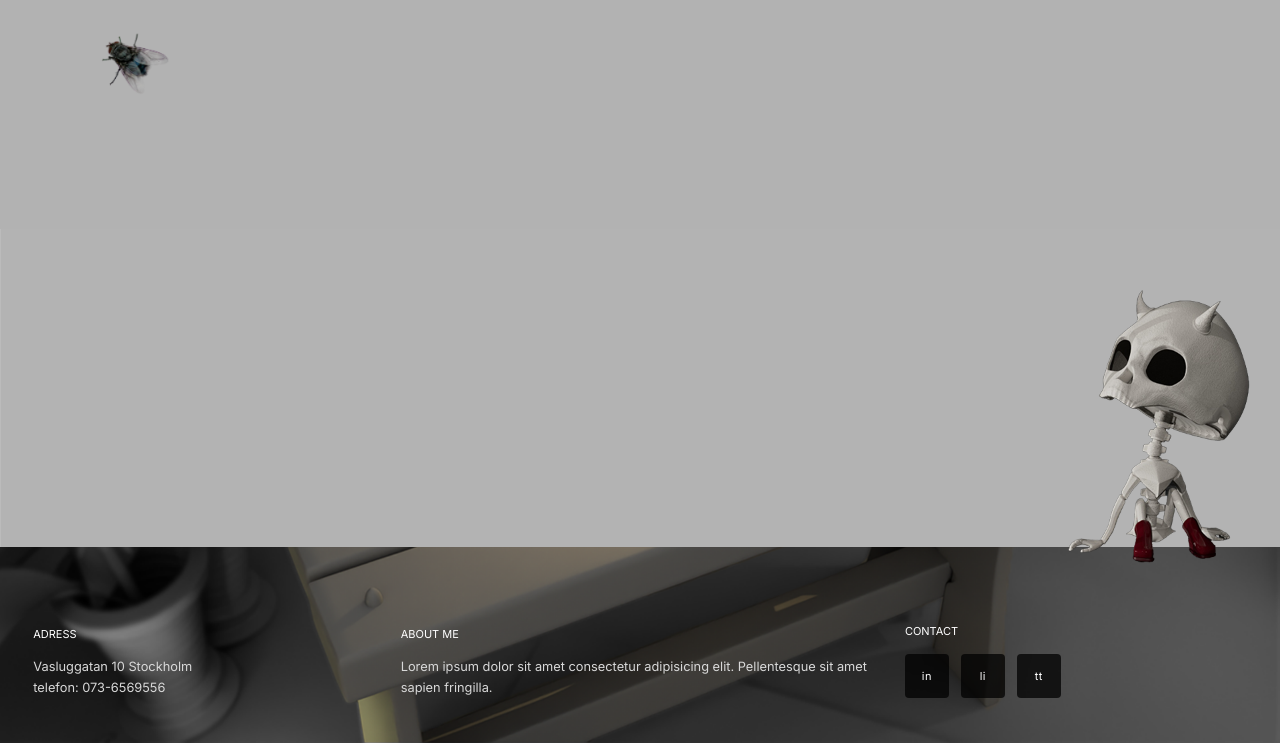
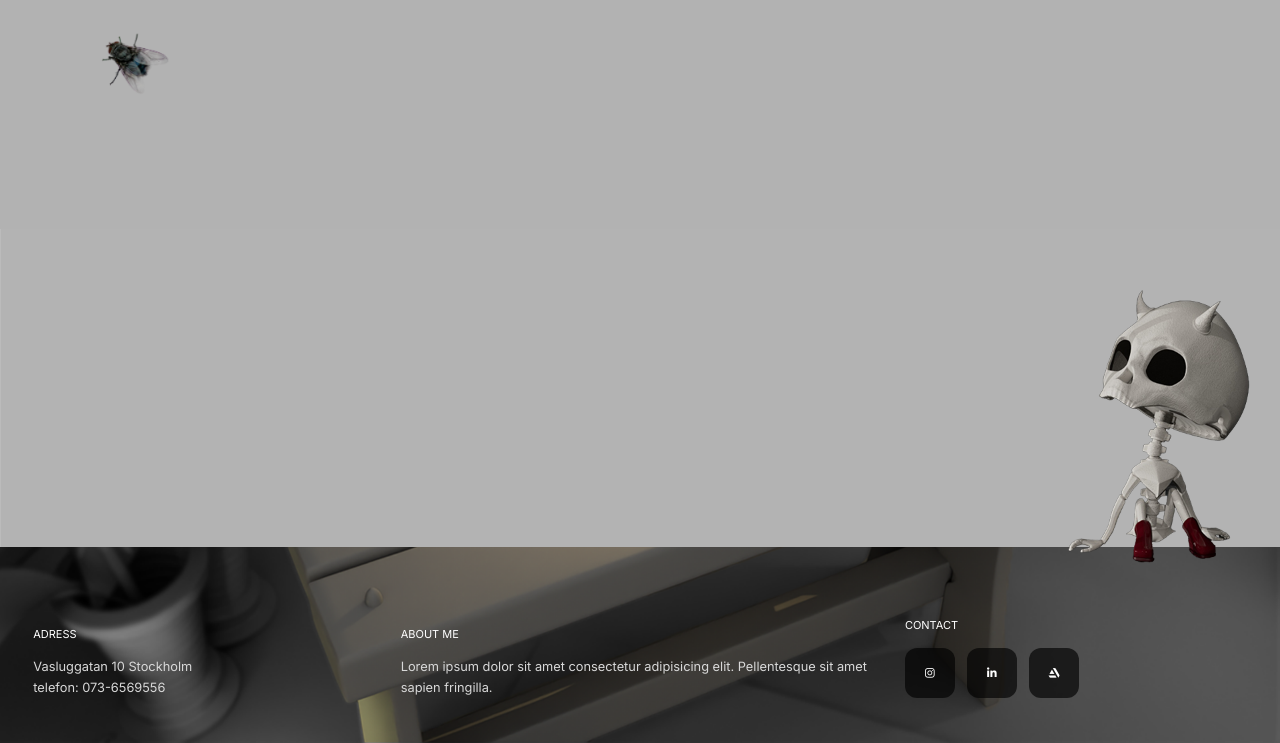
Before and after one commit to arlovaanasstasia/Portfolio2.0, a plain HTML site: page index.html in a window 1280 px wide. Shown: the part 3236-3979 px from the top of the page. Drawn offline with Linux system fonts and the light colour scheme.

Commit message:
Add files via upload

```diff
--- a/css/style.css
+++ b/css/style.css
@@ -388,40 +388,23 @@ body {
   gap: clamp(8px, 1.4vw, 12px);
 }
 .social {
-  width: clamp(36px, 4vw, 44px);
-  height: clamp(36px, 4vw, 44px);
-  display: grid;
-  place-items: center;
-  background: rgba(0, 0, 0, 0.75);
-  color: #e8e8e8;
+  width: 50px;
+  height: 50px;
+
+  display: flex;
+  justify-content: center;
+  align-items: center;
+
+  background: rgba(0, 0, 0, 0.65);
+  color: white;
+
+  border-radius: 12px;
+
   text-decoration: none;
-  border-radius: 4px;
-  font-weight: 700;
-  letter-spacing: 0.5px;
-  text-transform: lowercase;
-  transition: transform 0.25s ease;
-}
-.social:hover {
-  transform: translateY(-2px);
-  background: rgba(0, 0, 0, 0.9);
-}
-/* Webb: text + ikoner */
-@media (min-width: 721px) {
-  .footer-content {
-    display: block;
-  }
-  .footer-socials {
-    display: flex;
-  }
-}
-/* Mobil: bara titlar (ingen text eller ikoner) */
-@media (max-width: 720px) {
-  .footer-content {
-    display: none;
-  }
-  .footer-socials {
-    display: none;
-  }
+
+  font-size: 24px;
+
+  transition: all 0.25s ease;
 }
 /* Pandoras ask RÖR INTE */
 .site-footer a,
--- a/index.html
+++ b/index.html
@@ -10,6 +10,10 @@
     <link
       href="https://fonts.googleapis.com/css2?family=Inter:wght@400;600&display=swap"
       rel="stylesheet"
+    />
+    <link
+      rel="stylesheet"
+      href="https://cdnjs.cloudflare.com/ajax/libs/font-awesome/6.7.2/css/all.min.css"
     />
   </head>
 
@@ -143,9 +147,29 @@
           <a class="footer-title-link" href="#contact">CONTACT</a>
 
           <div class="footer-socials">
-            <a class="social" href="#" aria-label="Instagram">in</a>
-            <a class="social" href="#" aria-label="LinkedIn">li</a>
-            <a class="social" href="#" aria-label="TikTok">tt</a>
+            <a
+              class="social"
+              href="https://www.instagram.com/arlova.anastasia?igsh=N2Q0ZmtybGg2ZGdp&utm_source=qr"
+              target="_blank"
+            >
+              <i class="fa-brands fa-instagram"></i>
+            </a>
+
+            <a
+              class="social"
+              href="https://www.linkedin.com/in/anastasia-arlova-b78263412"
+              target="_blank"
+            >
+              <i class="fa-brands fa-linkedin-in"></i>
+            </a>
+
+            <a
+              class="social"
+              href="https://anastasiaarlova.artstation.com/"
+              target="_blank"
+            >
+              <i class="fa-brands fa-artstation"></i>
+            </a>
           </div>
         </div>
       </div>
```
